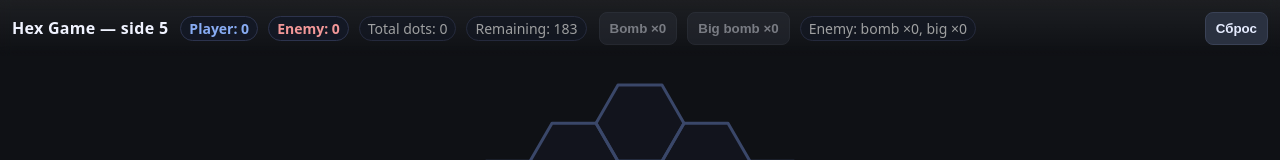
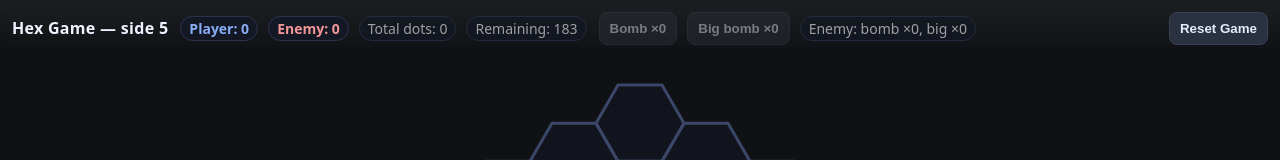
Before and after one commit to kolega/hex-game, a website: page src/index.html in a window 1280 px wide. Shown: the top 160 px of the page. Drawn offline with Linux system fonts and the light colour scheme.

Commit message:
fix: change project structure

```diff
--- a/package.json
+++ b/package.json
@@ -2,9 +2,9 @@
   "name": "hex-game",
   "version": "1.0.0",
   "description": "JS and HTML hex arcade",
-  "main": "hex.html",
+  "main": "./src/index.html",
   "scripts": {
-    "start": "npx http-server -p 4000 ./"
+    "start": "npx http-server -p 4000 ./src"
   },
   "author": "oleg@codebe.com",
   "license": "MIT",
--- a/hex.html
+++ b/src/index.html
@@ -183,7 +183,7 @@
           id="buffBigE">0</span></span>
     </div>
     <div class="spacer"></div>
-    <button id="resetBtn" class="btn" title="Очистить поле и начать заново">Сброс</button>
+    <button id="resetBtn" class="btn" title="Start new game">Reset Game</button>
   </div>
 
   <div id="game">
```
